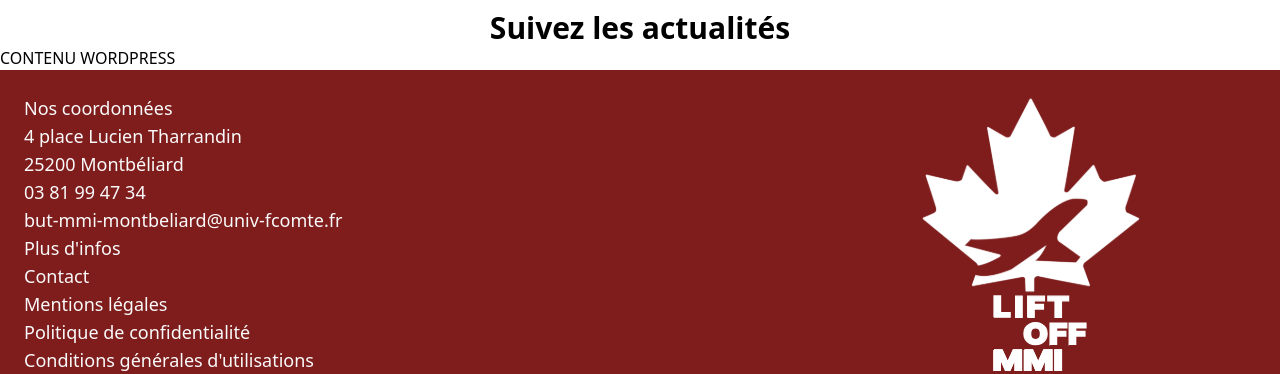
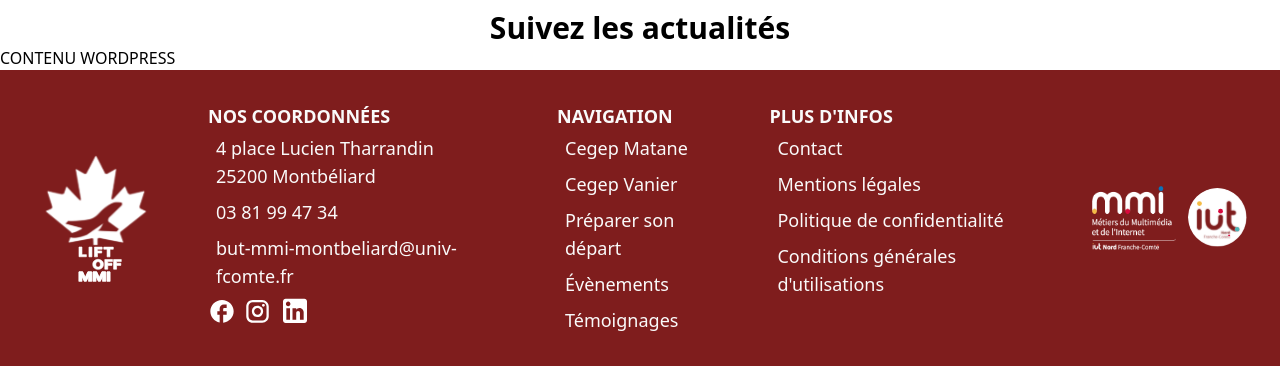
Before and after one commit to MaelleCoquelet/projetco_canada-mcoquelet_pmeloni_hpetit_cvincent, a Nuxt app: page / in a window 1280 px wide. Shown: the part 2426-2800 px from the top of the page. Built offline with nearby package versions, Linux system fonts and the light colour scheme.

Commit message:
Refactor FooterPage and HeaderPage components for improved layout and responsiveness

```diff
--- a/components/FooterPage.vue
+++ b/components/FooterPage.vue
@@ -4,21 +4,32 @@ import LogoFullLiftoff from './LogoFullLiftoff.vue';
 </script>
 
 <template>
-    <footer class="bg-red-900">
-        <nav class="flex flex-col p-6 gap-8 text-lg text-zinc-50">
-            <div class="grid grid-col-4">
-                <div class="col-span-2">
-                    <div>
-                        <h3>Nos coordonnées</h3>
-                        <ul class="">
+    <footer class="bg-red-900 p-8">
+        <nav class="flex flex-col gap-8 text-lg text-zinc-50 md:flex-row md:justify-center md:gap-12">
+            <div class="flex justify-between md:flex-row-reverse md:items-center md:content-around md:gap-12">
+                <div class="flex flex-col gap-5 md:flex-row md:gap-12">
+                    <div class="flex flex-col gap-1">
+                        <h3 class="uppercase font-semibold">Nos coordonnées</h3>
+                        <ul class="pl-2 flex flex-col gap-2">
                             <li class="flex flex-col">4 place Lucien Tharrandin <span>25200 Montbéliard</span></li>
                             <li>03 81 99 47 34</li>
                             <li>but-mmi-montbeliard@univ-fcomte.fr</li>
                         </ul>
+                        <ul class="hidden md:flex gap-2 items-center">
+                            <li><a href="https://www.facebook.com/mmimontbeliard/?locale=fr_FR">
+                                    <IconFacebook />
+                                </a></li>
+                            <li><a href="https://www.instagram.com/mmi_montbeliard?igsh=Y2oza3N6bTY0OTBt">
+                                    <IconInstagram />
+                                </a></li>
+                            <li><a href="https://www.linkedin.com/school/mmimontbeliard">
+                                    <IconLinkedin />
+                                </a></li>
+                        </ul>
                     </div>
-                    <div class="hidden">
-                        <h3>Navigation</h3>
-                        <ul class="">
+                    <div class="hidden flex flex-col gap-1 md:flex">
+                        <h3 class="uppercase font-semibold">Navigation</h3>
+                        <ul class="pl-2 flex flex-col gap-2">
                             <li><a href="/matane">Cegep Matane</a></li>
                             <li><a href="/vanier">Cegep Vanier</a></li>
                             <li><a href="/preparer-son-depart">Préparer son départ</a></li>
@@ -26,9 +37,9 @@ import LogoFullLiftoff from './LogoFullLiftoff.vue';
                             <li><a href="/temoignages">Témoignages</a></li>
                         </ul>
                     </div>
-                    <div>
-                        <h3>Plus d'infos</h3>
-                        <ul class="">
+                    <div class="flex flex-col gap-1">
+                        <h3 class="uppercase font-semibold">Plus d'infos</h3>
+                        <ul class="pl-2 flex flex-col gap-2">
                             <li><a href="/contact">Contact</a></li>
                             <li><a href="/mentions-legales">Mentions légales</a></li>
                             <li><a href="/politique-de-confidentialite">Politique de confidentialité</a></li>
@@ -36,33 +47,36 @@ import LogoFullLiftoff from './LogoFullLiftoff.vue';
                         </ul>
                     </div>
                 </div>
-                <div class="col-start-3">
-                    <div class="w-16 h-16">
-                        <a href="../">
-                            <LogoFullLiftoff />
-                        </a>
-                    </div>
+                <div class="">
+                    <a href="../">
+                        <LogoFullLiftoff class="w-32 h-32" />
+                    </a>
                 </div>
             </div>
-            <ul class="flex gap-2 items-center">
-                <li><a href="https://www.facebook.com/mmimontbeliard/?locale=fr_FR">
-                        <IconFacebook />
-                    </a></li>
-                <li><a href="https://www.instagram.com/mmi_montbeliard?igsh=Y2oza3N6bTY0OTBt">
-                        <IconInstagram />
-                    </a></li>
-                <li><a href="https://www.linkedin.com/school/mmimontbeliard">
-                        <IconLinkedin />
-                    </a></li>
-            </ul>
-            <ul class="flex gap-3">
-                <li class="w-16 h-16">
-                    <a href="../"><img src="../public/icons/logo_mmi_white.png" alt="Logo du département MMi"></a>
-                </li>
-                <li class="w-16 h-16">
-                    <a href="../"><img src="../public/icons/logo_iut.svg" alt="Logo de l'IUT"></a>
-                </li>
-            </ul>
+            <div class="flex justify-between items-center">
+                <ul class="flex gap-2 items-center md:hidden">
+                    <li><a href="https://www.facebook.com/mmimontbeliard/?locale=fr_FR">
+                            <IconFacebook />
+                        </a></li>
+                    <li><a href="https://www.instagram.com/mmi_montbeliard?igsh=Y2oza3N6bTY0OTBt">
+                            <IconInstagram />
+                        </a></li>
+                    <li><a href="https://www.linkedin.com/school/mmimontbeliard">
+                            <IconLinkedin />
+                        </a></li>
+                </ul>
+                <ul class="flex gap-3 items-center">
+                    <li class="">
+                        <a href="https://www.iut-nfc.univ-fcomte.fr/b-u-t-metiers-du-multimedia-et-de-linternet/"><img
+                                src="../public/icons/logo_mmi_white.png" alt="Logo du département MMi"
+                                class="h-16 w-auto"></a>
+                    </li>
+                    <li class="">
+                        <a href="https://www.iut-nfc.univ-fcomte.fr/"><img src="../public/icons/logo_iut.svg"
+                                alt="Logo de l'IUT" class="h-16 w-auto"></a>
+                    </li>
+                </ul>
+            </div>
         </nav>
     </footer>
 </template>
--- a/components/HeaderPage.vue
+++ b/components/HeaderPage.vue
@@ -30,7 +30,7 @@ onBeforeUnmount(() => {
 
 <template>
     <header
-        class="sticky top-0 flex items-center justify-between text-zinc-50 text-[28px] p-8 h-24 bg-red-900 bg-opacity-80">
+        class="sticky top-0 flex items-center justify-between text-zinc-50 text-[28px] p-8 h-24 bg-red-900 bg-opacity-80 md:px-20">
         <div class="flex justify-between items-center">
             <a href="../" :class="{ 'hidden': isMenuOpen }">
                 <LogoLiftoff class="w-16 h-16" />
@@ -55,7 +55,6 @@ onBeforeUnmount(() => {
                 <li><a href="/preparer-son-depart">Préparer son départ</a></li>
                 <li><a href="/evenements">Évènements</a></li>
                 <li><a href="/temoignages">Témoignages</a></li>
-                <li><a href="">Contact</a></li>
             </ul>
         </nav>
 
@@ -66,7 +65,6 @@ onBeforeUnmount(() => {
                 <li><a href="/preparer-son-depart">Préparer son départ</a></li>
                 <li><a href="/evenements">Évènements</a></li>
                 <li><a href="/temoignages">Témoignages</a></li>
-                <li><a href="">Contact</a></li>
             </ul>
         </nav>
     </header>
```
